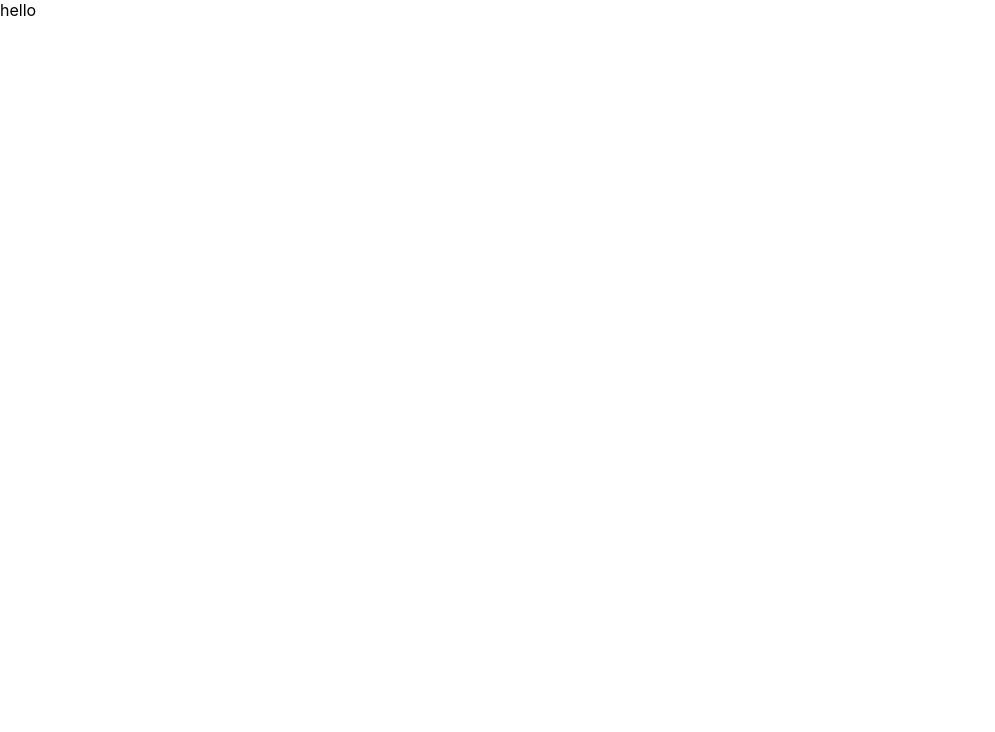
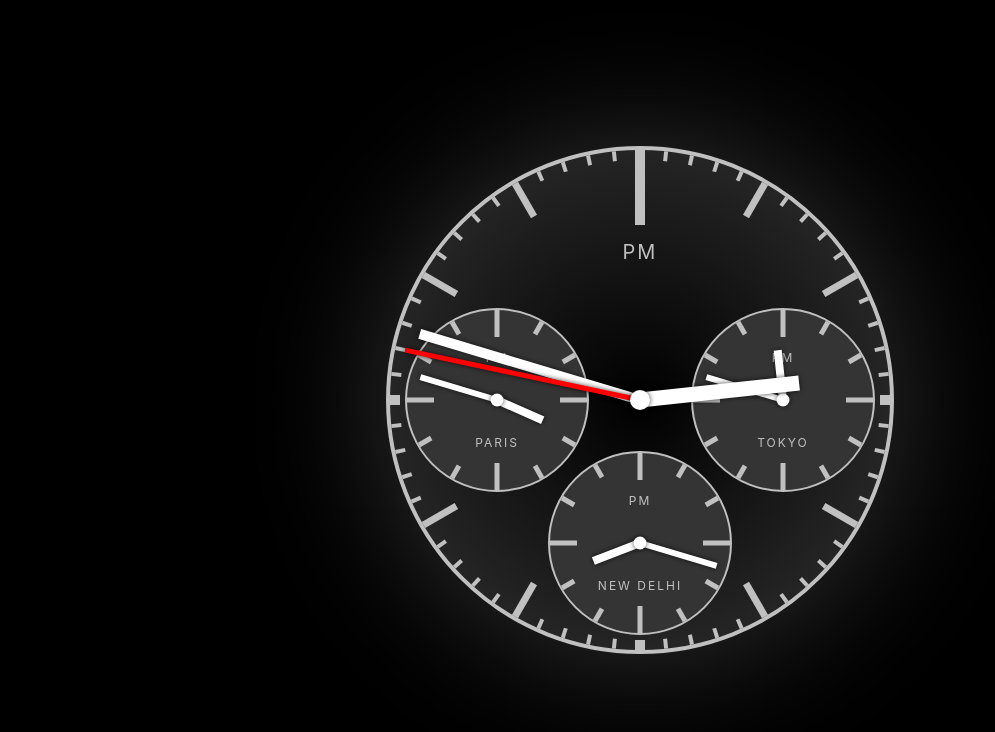
Before and after one commit to domb5041/modular-clock, a React (Create React App) app: page / in a window 1280 px wide. Shown: the top 732 px of the page, without its empty margins (0-995 px from the left). Built offline with nearby package versions, Linux system fonts and the light colour scheme.

Commit message:
pulled in old clock project as starting point

```diff
--- a/src/App.js
+++ b/src/App.js
@@ -1,5 +1,18 @@
-function App() {
-    return <div className="App">hello</div>;
+import MainDial from "./MainDial";
+import styled from "styled-components";
+
+const Container = styled.div`
+    display: flex;
+    justify-content: center;
+    align-items: center;
+    height: 100vh;
+    width: 100vw;
+`;
+
+export default function App() {
+    return (
+        <Container>
+            <MainDial />
+        </Container>
+    );
 }
-
-export default App;
--- /dev/null
+++ b/src/Dials.styled.js
@@ -0,0 +1,109 @@
+import styled, { css } from "styled-components";
+
+export const MainDial = styled.div`
+    width: 500px;
+    height: 500px;
+    border-radius: 100%;
+    border: 4px solid silver;
+    position: relative;
+    background-image: radial-gradient(transparent, #343434);
+    box-shadow: 0 0 140px #343434;
+    flex-shrink: 0;
+`;
+
+export const SubDial = styled.div`
+    width: 180px;
+    height: 180px;
+    border-radius: 100%;
+    border: 2px solid silver;
+    position: absolute;
+    background-color: #343434;
+    ${(props) =>
+        (props.position === "left" &&
+            css`
+                left: 15px;
+                top: 50%;
+                transform: translateY(-50%);
+            `) ||
+        (props.position === "right" &&
+            css`
+                right: 15px;
+                top: 50%;
+                transform: translateY(-50%);
+            `) ||
+        (props.position === "bottom" &&
+            css`
+                bottom: 15px;
+                left: 50%;
+                transform: translateX(-50%);
+            `)}
+`;
+
+export const City = styled.div`
+    color: silver;
+    text-transform: uppercase;
+    position: absolute;
+    bottom: 40px;
+    width: 100%;
+    text-align: center;
+    font-size: 12px;
+    letter-spacing: 2px;
+`;
+
+export const AmPm = styled.div`
+    color: silver;
+    text-transform: uppercase;
+    position: absolute;
+    top: ${(props) => (props.subDial ? 40 : 90)}px;
+    width: 100%;
+    text-align: center;
+    font-size: ${(props) => (props.subDial ? 12 : 20)}px;
+    letter-spacing: 2px;
+`;
+
+export const Hand = styled.div`
+    position: absolute;
+    background-color: ${(props) => props.color || "white"};
+    bottom: 50%;
+    left: 50%;
+    transform-origin: center bottom;
+    box-shadow: 0 0 5px rgba(0, 0, 0, 0.7);
+    width: ${(props) => props.size[0]}px;
+    height: ${(props) => props.size[1]}px;
+`;
+
+export const Cap = styled.div`
+    position: absolute;
+    background-color: white;
+    top: 50%;
+    left: 50%;
+    width: ${(props) => props.size}px;
+    height: ${(props) => props.size}px;
+    transform: translate(-50%, -50%);
+    border-radius: 100%;
+    box-shadow: 0 0 5px rgba(0, 0, 0, 0.7);
+`;
+
+const tickDimensions = {
+    hrLong: { width: "10px", height: "30%" },
+    hrShort: { width: "10px", height: "4%" },
+    hr: { width: "7px", height: "15%" },
+    min: { width: "4px", height: "4%" },
+    sub: { width: "5px", height: "15%" },
+    subLong: { width: "5px", height: "30%" }
+};
+
+export const Tick = styled.div`
+    position: absolute;
+    bottom: 50%;
+    left: 50%;
+    transform-origin: center bottom;
+    width: ${(props) => tickDimensions[props.tick.type].width};
+    height: 50%;
+    transform: ${(props) => `translateX(-50%) rotate(${props.tick.deg}deg)`};
+    & > div {
+        background-color: silver;
+        width: 100%;
+        height: ${(props) => tickDimensions[props.tick.type].height};
+    }
+`;
--- /dev/null
+++ b/src/MainDial.js
@@ -0,0 +1,35 @@
+import React, { useState, useEffect } from "react";
+import * as styled from "./Dials.styled";
+import { mainTickData } from "./tickData";
+import SubDial from "./SubDial";
+import { transformHands, timeToDegrees, getAmPm } from "./utilityFunctions";
+
+export default function MainDial() {
+    const [time, setTime] = useState([0, 0, 0]);
+
+    useEffect(() => {
+        setInterval(handleSetTime, 1000);
+    }, []);
+
+    const handleSetTime = () => {
+        setTime(timeToDegrees(0));
+    };
+
+    return (
+        <styled.MainDial>
+            <styled.AmPm>{getAmPm(0)}</styled.AmPm>
+            {mainTickData.map((tick, i) => (
+                <styled.Tick tick={tick} key={i}>
+                    <div />
+                </styled.Tick>
+            ))}
+            <SubDial position="left" city="paris" offset={1} />
+            <SubDial position="right" city="tokyo" offset={9} />
+            <SubDial position="bottom" city="new delhi" offset={5.5} />
+            <styled.Hand size={[15, 160]} style={transformHands(time[0])} />
+            <styled.Hand size={[10, 230]} style={transformHands(time[1])} />
+            <styled.Hand size={[5, 240]} style={transformHands(time[2])} color="red" />
+            <styled.Cap size={20} />
+        </styled.MainDial>
+    );
+}
--- /dev/null
+++ b/src/SubDial.js
@@ -0,0 +1,31 @@
+import React, { useState, useEffect } from "react";
+import * as styled from "./Dials.styled";
+import { subTickData } from "./tickData";
+import { transformHands, timeToDegrees, getAmPm } from "./utilityFunctions";
+
+export default function SubDial({ position, city, offset }) {
+    const [time, setTime] = useState([0, 0, 0]);
+
+    useEffect(() => {
+        setInterval(handleSetTime, 1000);
+    }, []);
+
+    const handleSetTime = () => {
+        setTime(timeToDegrees(offset));
+    };
+
+    return (
+        <styled.SubDial position={position}>
+            <styled.AmPm subDial>{getAmPm(offset)}</styled.AmPm>
+            <styled.City>{city}</styled.City>
+            {subTickData.map((tick, i) => (
+                <styled.Tick tick={tick} key={i}>
+                    <div />
+                </styled.Tick>
+            ))}
+            <styled.Hand size={[8, 50]} style={transformHands(time[0])} />
+            <styled.Hand size={[6, 80]} style={transformHands(time[1])} />
+            <styled.Cap size={13} />
+        </styled.SubDial>
+    );
+}
--- a/src/index.js
+++ b/src/index.js
@@ -1,12 +1,12 @@
 import React from "react";
 import ReactDOM from "react-dom/client";
-import GlobalStyle from "./globalStyle";
+import { GlobalStyles } from "./index.styled";
 import App from "./App";
 
 const root = ReactDOM.createRoot(document.getElementById("root"));
 root.render(
     <React.StrictMode>
-        <GlobalStyle />
+        <GlobalStyles />
         <App />
     </React.StrictMode>
 );
--- a/src/globalStyle.js
+++ b/src/index.styled.js
@@ -1,6 +1,11 @@
 import { createGlobalStyle } from "styled-components";
 
-const GlobalStyle = createGlobalStyle`
+export const GlobalStyles = createGlobalStyle`
+html {
+    background-color: black;
+    color: white;
+}
+
 body {
     margin: 0;
     font-family: -apple-system, BlinkMacSystemFont, "Segoe UI", "Roboto", "Oxygen", "Ubuntu", "Cantarell", "Fira Sans",
@@ -13,5 +18,3 @@ code {
     font-family: source-code-pro, Menlo, Monaco, Consolas, "Courier New", monospace;
 }
 `;
-
-export default GlobalStyle;
--- /dev/null
+++ b/src/tickData.js
@@ -0,0 +1,77 @@
+export const mainTickData = [
+    { deg: 0, type: "hrLong" },
+    { deg: 6, type: "min" },
+    { deg: 12, type: "min" },
+    { deg: 18, type: "min" },
+    { deg: 24, type: "min" },
+    { deg: 30, type: "hr" },
+    { deg: 36, type: "min" },
+    { deg: 42, type: "min" },
+    { deg: 48, type: "min" },
+    { deg: 54, type: "min" },
+    { deg: 60, type: "hr" },
+    { deg: 66, type: "min" },
+    { deg: 72, type: "min" },
+    { deg: 78, type: "min" },
+    { deg: 84, type: "min" },
+    { deg: 90, type: "hrShort" },
+    { deg: 96, type: "min" },
+    { deg: 102, type: "min" },
+    { deg: 108, type: "min" },
+    { deg: 114, type: "min" },
+    { deg: 120, type: "hr" },
+    { deg: 126, type: "min" },
+    { deg: 132, type: "min" },
+    { deg: 138, type: "min" },
+    { deg: 144, type: "min" },
+    { deg: 150, type: "hr" },
+    { deg: 156, type: "min" },
+    { deg: 162, type: "min" },
+    { deg: 168, type: "min" },
+    { deg: 174, type: "min" },
+    { deg: 180, type: "hrShort" },
+    { deg: 186, type: "min" },
+    { deg: 192, type: "min" },
+    { deg: 198, type: "min" },
+    { deg: 204, type: "min" },
+    { deg: 210, type: "hr" },
+    { deg: 216, type: "min" },
+    { deg: 222, type: "min" },
+    { deg: 228, type: "min" },
+    { deg: 234, type: "min" },
+    { deg: 240, type: "hr" },
+    { deg: 246, type: "min" },
+    { deg: 252, type: "min" },
+    { deg: 258, type: "min" },
+    { deg: 264, type: "min" },
+    { deg: 270, type: "hrShort" },
+    { deg: 276, type: "min" },
+    { deg: 282, type: "min" },
+    { deg: 288, type: "min" },
+    { deg: 294, type: "min" },
+    { deg: 300, type: "hr" },
+    { deg: 306, type: "min" },
+    { deg: 312, type: "min" },
+    { deg: 318, type: "min" },
+    { deg: 324, type: "min" },
+    { deg: 330, type: "hr" },
+    { deg: 336, type: "min" },
+    { deg: 342, type: "min" },
+    { deg: 348, type: "min" },
+    { deg: 354, type: "min" }
+];
+
+export const subTickData = [
+    { deg: 0, type: "subLong" },
+    { deg: 30, type: "sub" },
+    { deg: 60, type: "sub" },
+    { deg: 90, type: "subLong" },
+    { deg: 120, type: "sub" },
+    { deg: 150, type: "sub" },
+    { deg: 180, type: "subLong" },
+    { deg: 210, type: "sub" },
+    { deg: 240, type: "sub" },
+    { deg: 270, type: "subLong" },
+    { deg: 300, type: "sub" },
+    { deg: 330, type: "sub" }
+];
--- /dev/null
+++ b/src/utilityFunctions.js
@@ -0,0 +1,29 @@
+const adjustForTimezone = (offset) => {
+    const d = new Date();
+    const mSecUTC = d.getTime() + d.getTimezoneOffset() * 60000;
+    const newTime = mSecUTC + offset * 3600000;
+    return new Date(newTime);
+};
+
+export const timeToDegrees = (offset) => {
+    const d = adjustForTimezone(offset);
+
+    const hrsToSeconds = d.getHours() * 3600;
+    const minsToSeconds = d.getMinutes() * 60;
+    const seconds = d.getSeconds();
+
+    const hrsToDeg = (hrsToSeconds + minsToSeconds + seconds) * (360 / 43200);
+    const minsToDeg = (minsToSeconds + seconds) * (360 / 3600);
+    const secsToDeg = seconds * (360 / 60);
+
+    return [hrsToDeg, minsToDeg, secsToDeg];
+};
+
+export const transformHands = (hand) => ({
+    transform: `translateX(-50%) rotate(${hand}deg)`
+});
+
+export const getAmPm = (offset) => {
+    const d = adjustForTimezone(offset);
+    return d.getHours() < 12 ? "AM" : "PM";
+};
```
